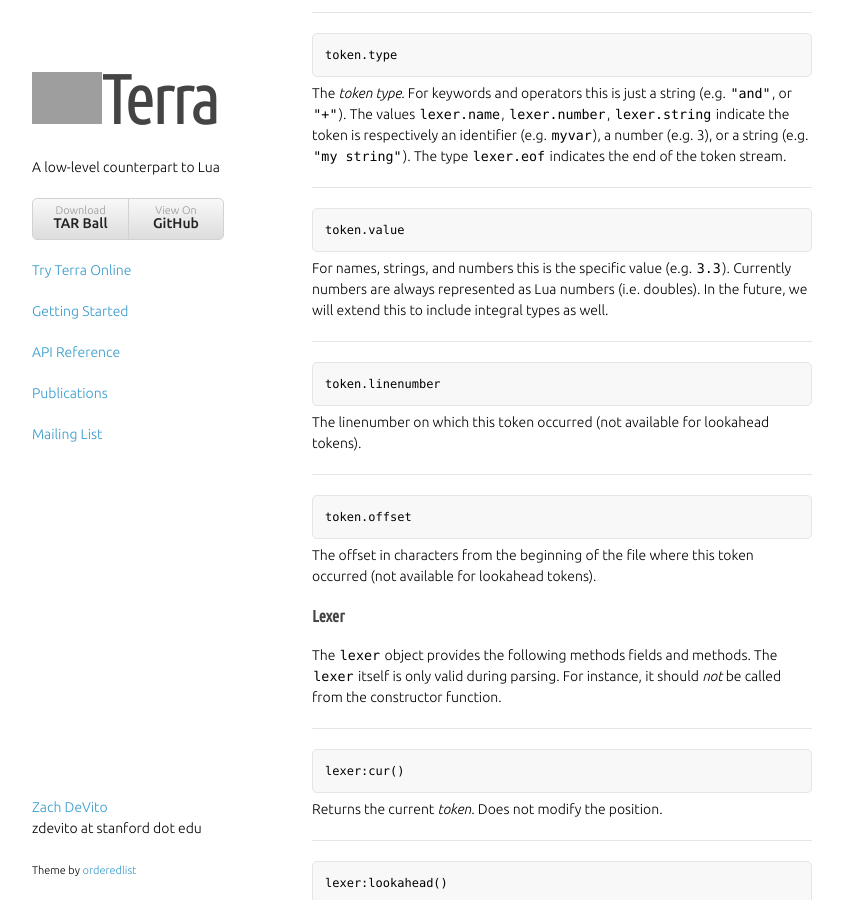
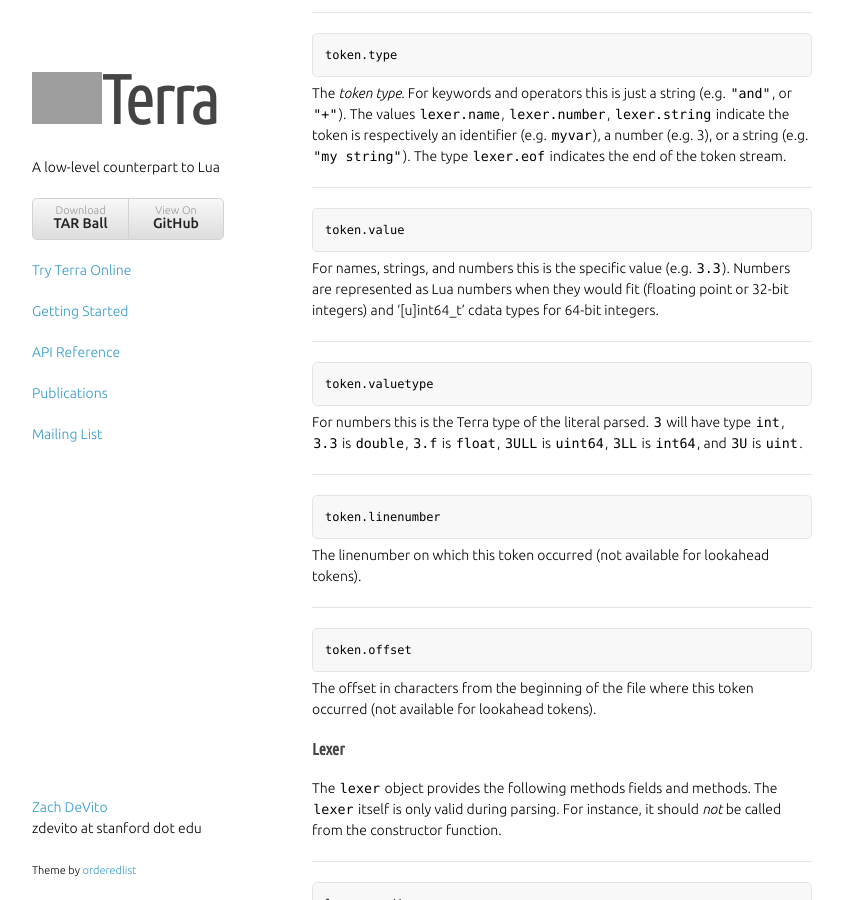
Before and after one commit to terralang/terra, a Jekyll site: the page built from api.md, in a window 1280 px wide and 900 px high, scrolled down 30301 px. Shown: the whole window, without its empty margins (218-1061 px from the left). Built offline with Jekyll 4.4.1, drawn with Linux system fonts in a browser that asks for light colours; nearby versions of some CDN libraries; some web fonts are replaced; library files that are not in the unit come from our copies; grey boxes are pictures that could not be loaded.

Commit message:
valuetype documentation

```diff
--- a/api.md
+++ b/api.md
@@ -1094,7 +1094,13 @@
 
     token.value
 
-For names, strings, and numbers this is the specific value (e.g. `3.3`). Currently numbers are always represented as Lua numbers (i.e. doubles). In the future, we will extend this to include integral types as well.
+For names, strings, and numbers this is the specific value (e.g. `3.3`). Numbers are represented as Lua numbers when they would fit (floating point or 32-bit integers) and '[u]int64_t' cdata types for 64-bit integers.
+
+---
+
+    token.valuetype
+
+For numbers this is the Terra type of the literal parsed. `3` will have type `int`, `3.3` is `double`, `3.f` is `float`, `3ULL` is `uint64`, `3LL` is `int64`, and `3U` is `uint`.
 
 ---
 
```
